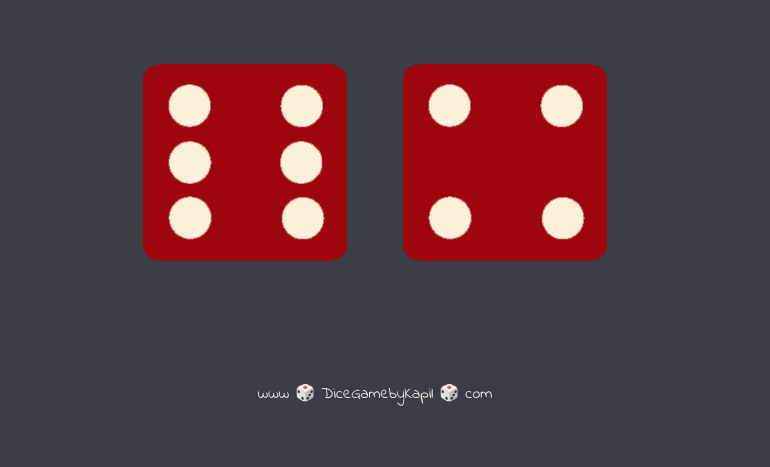
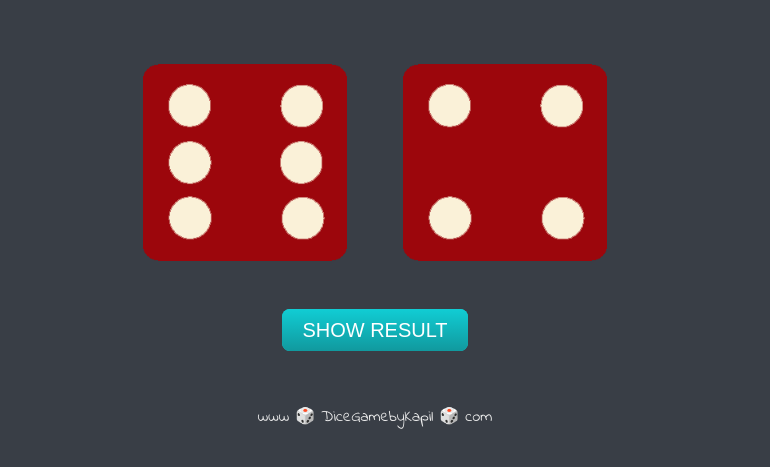
Before and after one commit to kapi1804/Dice_Game, a plain HTML site: page index.html in a window 1280 px wide. Shown: the part 321-788 px from the top of the page, without its empty margins (265-1035 px from the left). Drawn offline with Linux system fonts and the light colour scheme; files whose address does not match are found by name.

Commit message:
Update index.html

```diff
--- a/index.html
+++ b/index.html
@@ -23,7 +23,7 @@
       </div>
 
     </div>
-
+<a class="btn" href="" onclick="RefreshPage()" >SHOW RESULT</a>
 
   </body>
 
```
